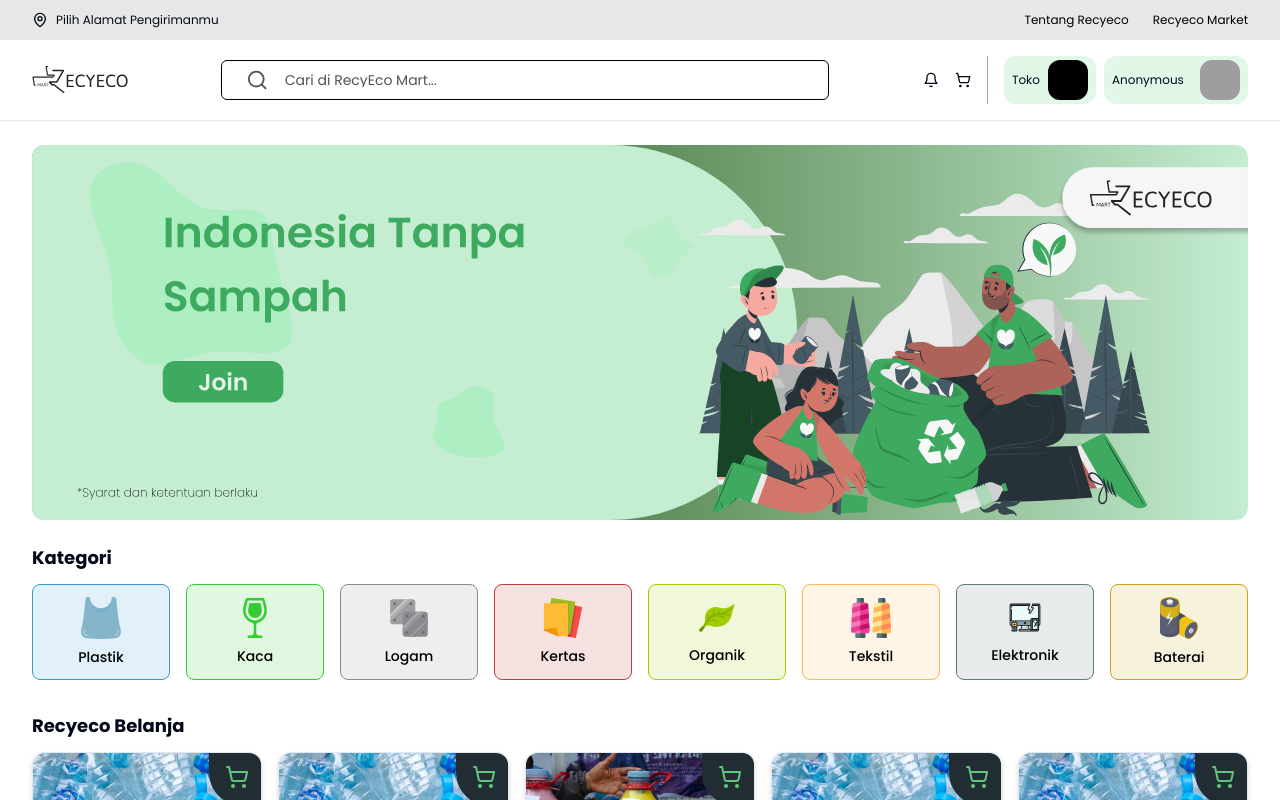
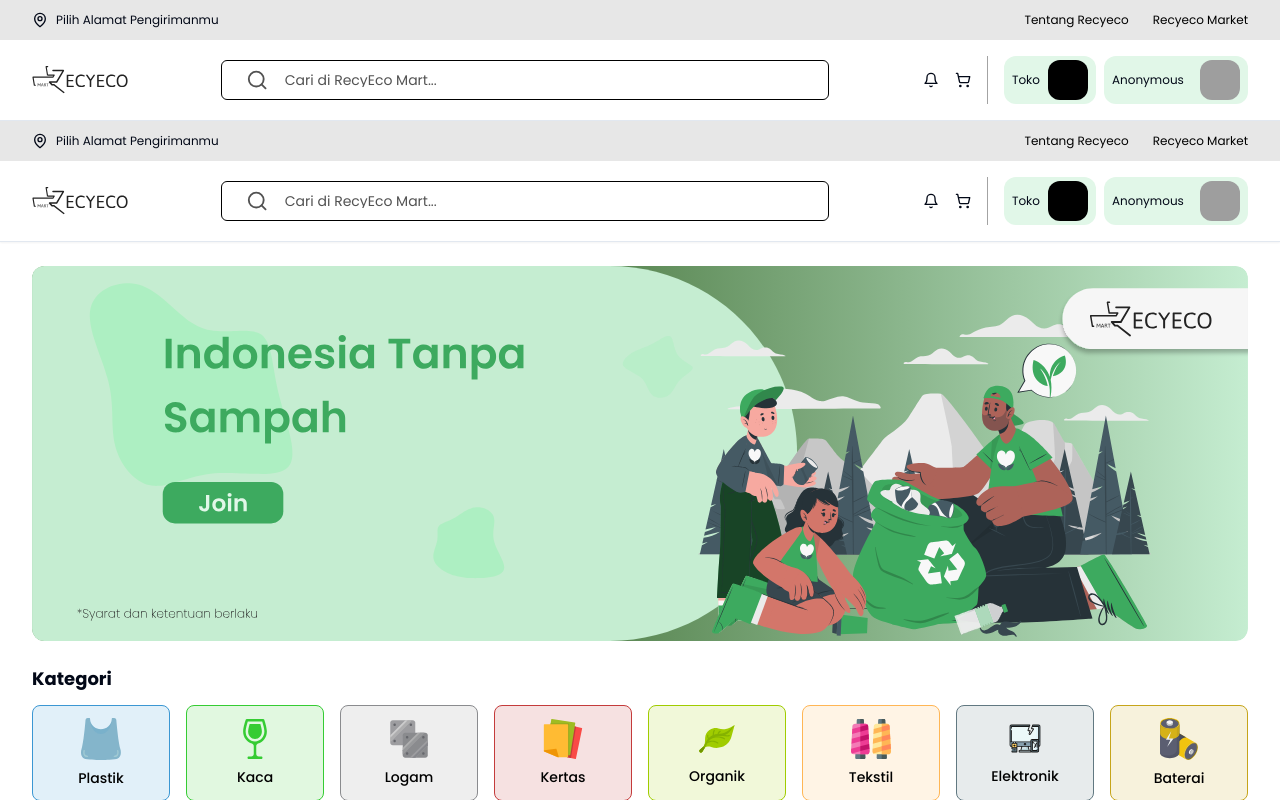
Before and after one commit to proxo-pt/recyeco-fe, a Next.js app: page / in a window 1280 px wide. Shown: the top 800 px of the page. Built offline with nearby package versions, Linux system fonts and the light colour scheme; grey boxes are pictures that could not be loaded.

Commit message:
feat: add condition wrapper in main page

```diff
--- a/src/components/layout/LayoutContainer/index.tsx
+++ b/src/components/layout/LayoutContainer/index.tsx
@@ -1,8 +1,9 @@
 'use client';
 import { usePathname } from 'next/navigation';
 import React, { ReactNode } from 'react';
+import WrapperDashboard from '../WrapperDashboard';
+import { SidebarProvider } from '@/providers/sidebarProvider';
 import Wrapper from '../Wrapper';
-import { SidebarProvider } from '@/providers/sidebarProvider';
 
 const LayoutContainer = ({ children }: { children: ReactNode }) => {
   const routerPath = usePathname();
@@ -18,11 +19,27 @@
     '/detail-product',
     '/detail-product/transaction-steps'
   ];
+  const navPathName = [
+    '/',
+    '/about',
+    '/profile',
+    '/detail-product',
+    '/detail-product/transaction-steps'
+  ];
   const isIndexPage = pathName.includes(routerPath);
+  const isMainPage = navPathName.includes(routerPath);
 
   return (
     <SidebarProvider>
-      {isIndexPage ? <>{children}</> : <Wrapper>{children}</Wrapper>}
+      {isIndexPage ? (
+        isMainPage ? (
+          <Wrapper>{children}</Wrapper>
+        ) : (
+          children
+        )
+      ) : (
+        <WrapperDashboard>{children}</WrapperDashboard>
+      )}
     </SidebarProvider>
   );
 };
```
